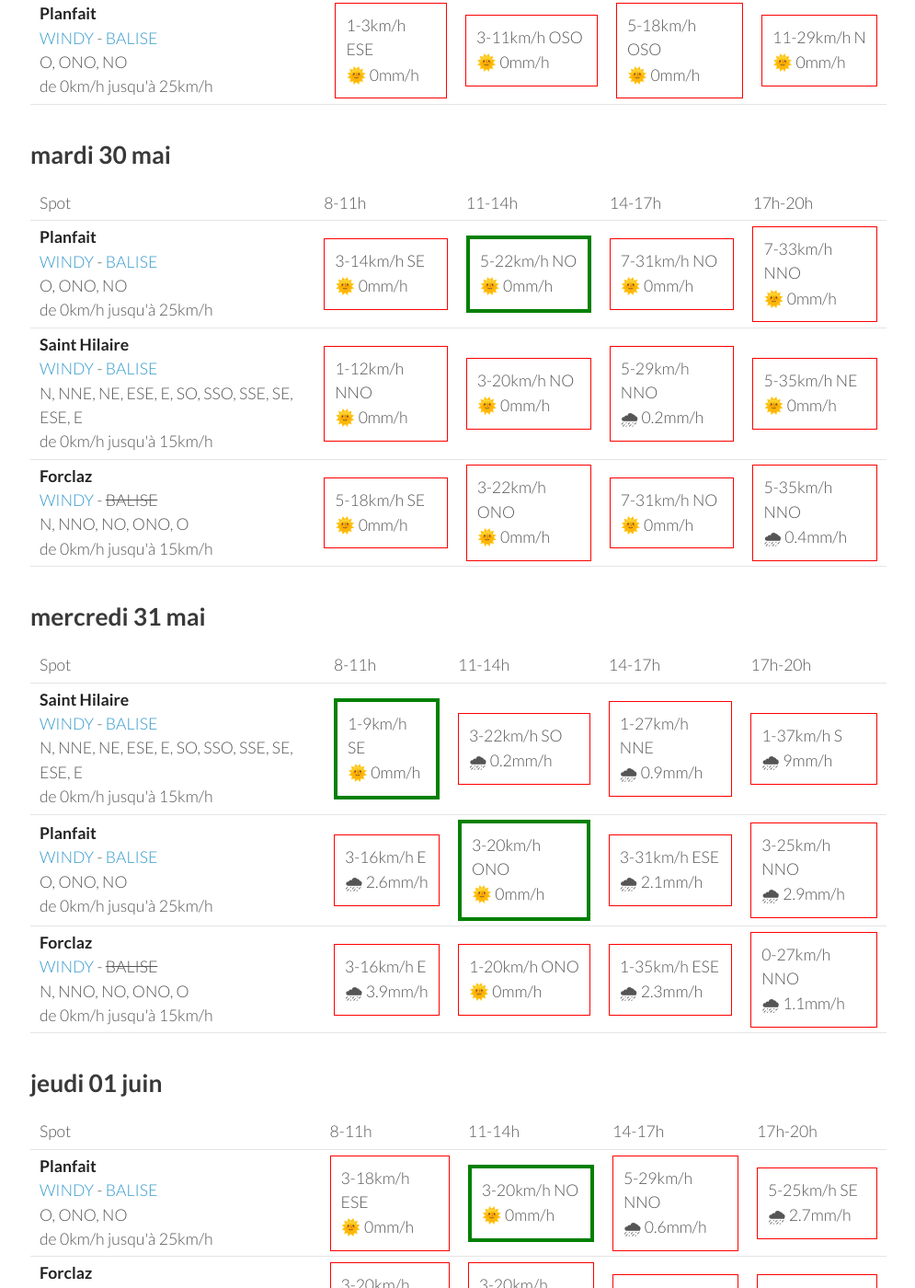
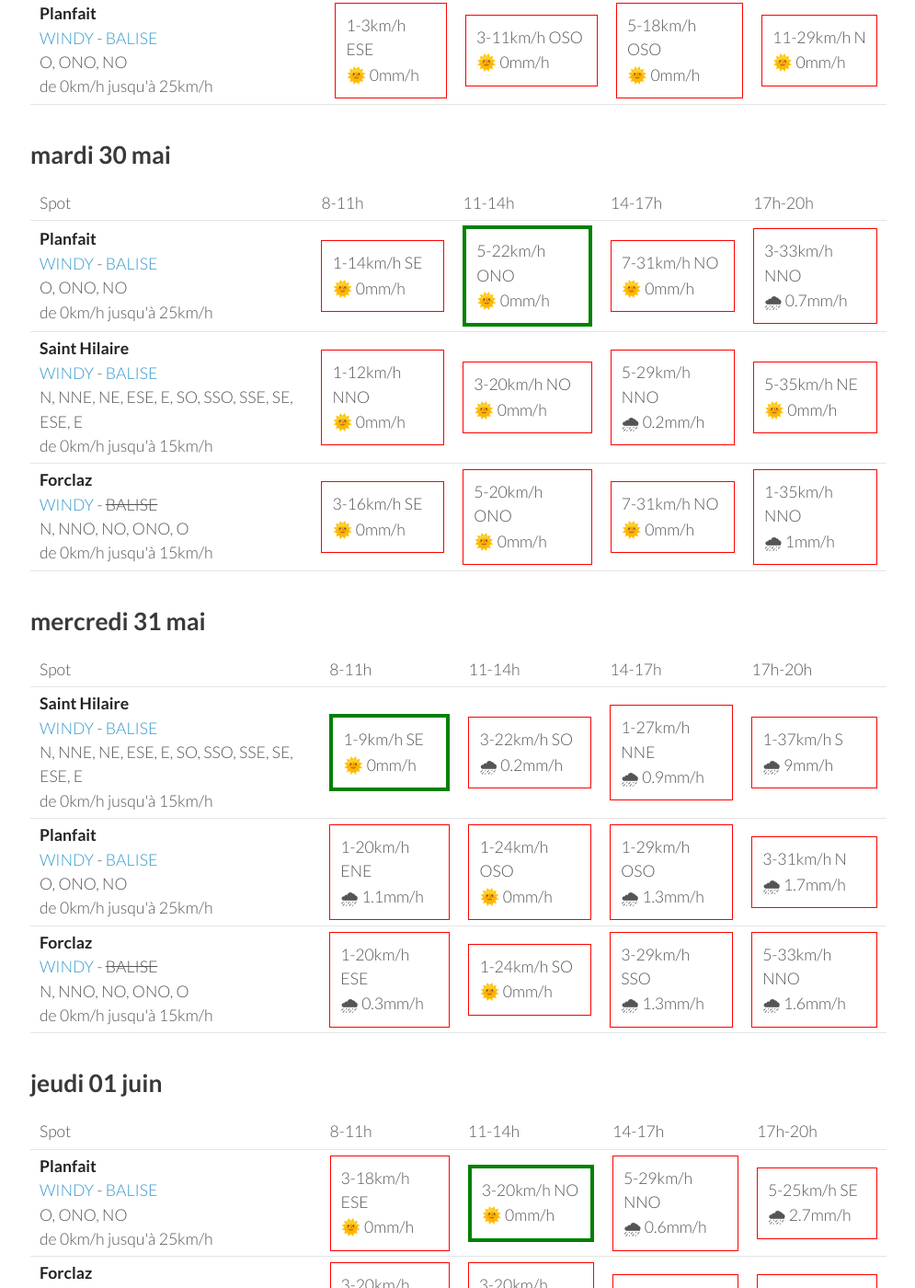
Before and after one commit to parapente-dans-le-nord/parapente-dans-le-nord.github.io, a Jekyll site: the page built from alpes_nord.markdown, in a window 1280 px wide and 1400 px high, scrolled down 1141 px. Shown: the whole window at 92% size, without its empty margins (25-1020 px from the left). Built offline with Jekyll 4.4.1, drawn with Linux system fonts in a browser that asks for light colours; some of the changed text lies outside the part shown.

Commit message:
update index.markdown

```diff
--- a/alpes_nord.markdown
+++ b/alpes_nord.markdown
@@ -113,10 +113,10 @@ page mise à jour le dimanche 28 mai 13:26
 <tr>
         <td><strong>Planfait</strong><br><a href="https://windy.com/45.853/6.223?45.415,6.223,8">WINDY</a> - <span class=""><a href="https://www.openwindmap.org/PP496">BALISE</a> </span><br> <span class="vent-favorable">O, ONO, NO</span><br><span class="force-vent">de 0km/h jusqu'à 25km/h</span> </td>
 
-            <td><div class="not-flyable"><p>3-14km/h SE</p><p>🌞 0mm/h</p></div></td>
-            <td><div class="flyable"><p>5-22km/h NO</p><p>🌞 0mm/h</p></div></td>
+            <td><div class="not-flyable"><p>1-14km/h SE</p><p>🌞 0mm/h</p></div></td>
+            <td><div class="flyable"><p>5-22km/h ONO</p><p>🌞 0mm/h</p></div></td>
             <td><div class="not-flyable"><p>7-31km/h NO</p><p>🌞 0mm/h</p></div></td>
-            <td><div class="not-flyable"><p>7-33km/h NNO</p><p>🌞 0mm/h</p></div></td>
+            <td><div class="not-flyable"><p>3-33km/h NNO</p><p>🌧 0.7mm/h</p></div></td>
 
 
     </tr>
@@ -133,10 +133,10 @@ page mise à jour le dimanche 28 mai 13:26
 <tr>
         <td><strong>Forclaz</strong><br><a href="https://windy.com/45.814/6.247?45.375,6.246,8,m:eVwaglz">WINDY</a> - <span class="no-balise"> BALISE </span><br> <span class="vent-favorable">N, NNO, NO, ONO, O</span><br><span class="force-vent">de 0km/h jusqu'à 15km/h</span> </td>
 
-            <td><div class="not-flyable"><p>5-18km/h SE</p><p>🌞 0mm/h</p></div></td>
-            <td><div class="not-flyable"><p>3-22km/h ONO</p><p>🌞 0mm/h</p></div></td>
+            <td><div class="not-flyable"><p>3-16km/h SE</p><p>🌞 0mm/h</p></div></td>
+            <td><div class="not-flyable"><p>5-20km/h ONO</p><p>🌞 0mm/h</p></div></td>
             <td><div class="not-flyable"><p>7-31km/h NO</p><p>🌞 0mm/h</p></div></td>
-            <td><div class="not-flyable"><p>5-35km/h NNO</p><p>🌧 0.4mm/h</p></div></td>
+            <td><div class="not-flyable"><p>1-35km/h NNO</p><p>🌧 1mm/h</p></div></td>
 
 
     </tr>
@@ -169,20 +169,20 @@ page mise à jour le dimanche 28 mai 13:26
 <tr>
         <td><strong>Planfait</strong><br><a href="https://windy.com/45.853/6.223?45.415,6.223,8">WINDY</a> - <span class=""><a href="https://www.openwindmap.org/PP496">BALISE</a> </span><br> <span class="vent-favorable">O, ONO, NO</span><br><span class="force-vent">de 0km/h jusqu'à 25km/h</span> </td>
 
-            <td><div class="not-flyable"><p>3-16km/h E</p><p>🌧 2.6mm/h</p></div></td>
-            <td><div class="flyable"><p>3-20km/h ONO</p><p>🌞 0mm/h</p></div></td>
-            <td><div class="not-flyable"><p>3-31km/h ESE</p><p>🌧 2.1mm/h</p></div></td>
-            <td><div class="not-flyable"><p>3-25km/h NNO</p><p>🌧 2.9mm/h</p></div></td>
+            <td><div class="not-flyable"><p>1-20km/h ENE</p><p>🌧 1.1mm/h</p></div></td>
+            <td><div class="not-flyable"><p>1-24km/h OSO</p><p>🌞 0mm/h</p></div></td>
+            <td><div class="not-flyable"><p>1-29km/h OSO</p><p>🌧 1.3mm/h</p></div></td>
+            <td><div class="not-flyable"><p>3-31km/h N</p><p>🌧 1.7mm/h</p></div></td>
 
 
     </tr>
 <tr>
         <td><strong>Forclaz</strong><br><a href="https://windy.com/45.814/6.247?45.375,6.246,8,m:eVwaglz">WINDY</a> - <span class="no-balise"> BALISE </span><br> <span class="vent-favorable">N, NNO, NO, ONO, O</span><br><span class="force-vent">de 0km/h jusqu'à 15km/h</span> </td>
 
-            <td><div class="not-flyable"><p>3-16km/h E</p><p>🌧 3.9mm/h</p></div></td>
-            <td><div class="not-flyable"><p>1-20km/h ONO</p><p>🌞 0mm/h</p></div></td>
-            <td><div class="not-flyable"><p>1-35km/h ESE</p><p>🌧 2.3mm/h</p></div></td>
-            <td><div class="not-flyable"><p>0-27km/h NNO</p><p>🌧 1.1mm/h</p></div></td>
+            <td><div class="not-flyable"><p>1-20km/h ESE</p><p>🌧 0.3mm/h</p></div></td>
+            <td><div class="not-flyable"><p>1-24km/h SO</p><p>🌞 0mm/h</p></div></td>
+            <td><div class="not-flyable"><p>3-29km/h SSO</p><p>🌧 1.3mm/h</p></div></td>
+            <td><div class="not-flyable"><p>5-33km/h NNO</p><p>🌧 1.6mm/h</p></div></td>
 
 
     </tr>
```
Also changed, not shown: other parts of alpes_nord.markdown (+1 -1 lines).
